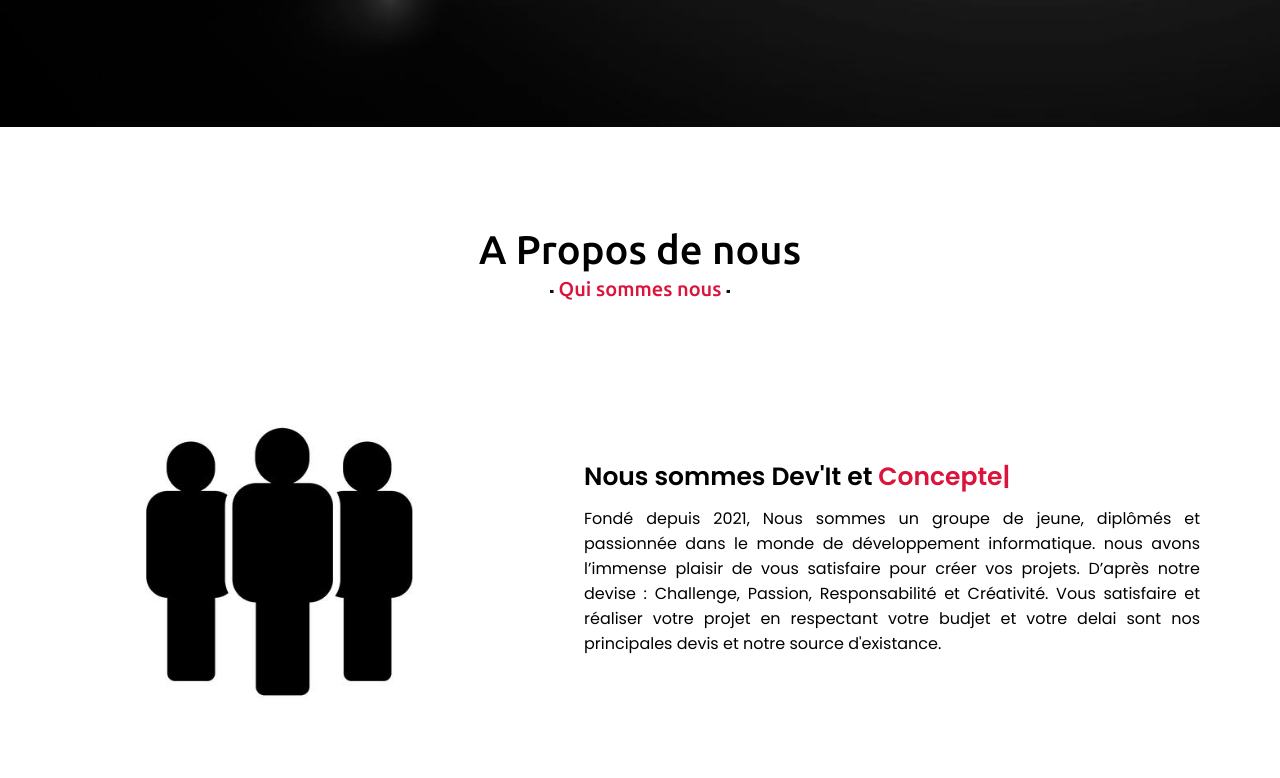
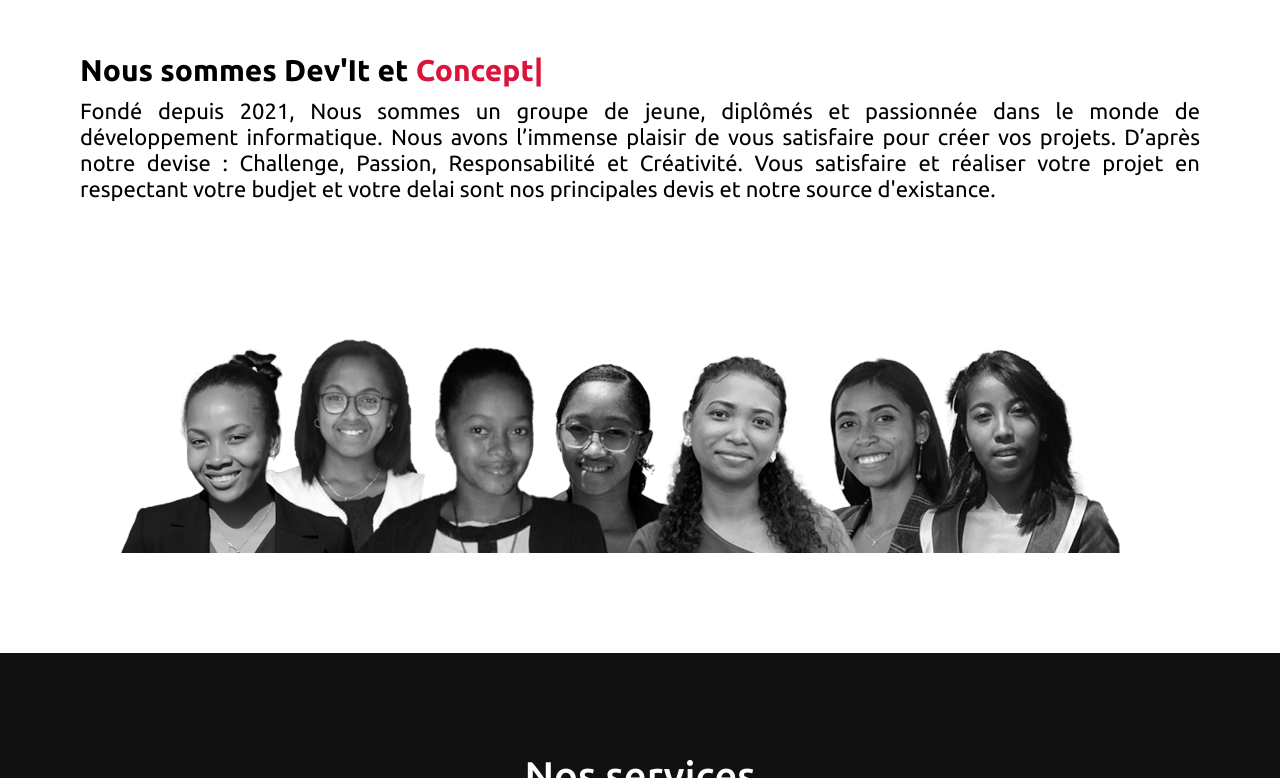
Before and after one commit to MariePhilippine05/PortFolio, a plain HTML site: page index.html in a window 1280 px wide. Shown: the part 673-1451 px from the top of the page. Drawn offline with nearby package versions, Linux system fonts and the light colour scheme.

Commit message:
mise à jour 2

```diff
--- a/index.html
+++ b/index.html
@@ -51,12 +51,14 @@
         <div class="max-width">
             <h2 class="title">A Propos de nous</h2>
             <div class="about-content">
-                 <div class="column left">
+                <div class="grp">
+                 <!-- <div class="column left">
                     <img src="images/groupe.jpg" alt="">
+                </div> -->
+                <div class="column grps">
+                    <div class="text">Nous sommes Dev'It et  <span class="typing-2"></span></div>
+                    <p>Fondé depuis 2021, Nous sommes un groupe de jeune, diplômés et passionnée dans le monde de développement informatique. Nous avons l’immense plaisir de vous satisfaire pour créer vos projets. D’après notre devise : Challenge, Passion, Responsabilité et Créativité. Vous satisfaire et réaliser votre projet en respectant votre budjet et votre delai sont nos principales devis et notre source d'existance.</p>
                 </div>
-                <div class="column right">
-                    <div class="text">Nous sommes Dev'It et  <span class="typing-2"></span></div>
-                    <p>Fondé depuis 2021, Nous sommes un groupe de jeune, diplômés et passionnée dans le monde de développement informatique. nous avons l’immense plaisir de vous satisfaire pour créer vos projets. D’après notre devise : Challenge, Passion, Responsabilité et Créativité. Vous satisfaire et réaliser votre projet en respectant votre budjet et votre delai sont nos principales devis et notre source d'existance.</p>
                 </div>
             </div>
         </div>
--- a/style.css
+++ b/style.css
@@ -166,11 +166,21 @@ section .title::after{
 .home{
     display: flex;
     background: url("images/grosplan.jpg") no-repeat center;
-    height: 100vh;
+    height: 50vh;
     color: #fff;
     min-height: 500px;
     background-size: cover;
     background-attachment: fixed;
+    font-family: 'Ubuntu', sans-serif;
+}
+.grp{
+    display: flex;
+    background: url("images/Dev IT.png") no-repeat center;
+    /* height: 100vh; */
+    /* color: #fff; */
+    min-height: 500px;
+    background-size: cover;
+    /* background-attachment: fixed; */
     font-family: 'Ubuntu', sans-serif;
 }
 .home .max-width{
@@ -234,11 +244,23 @@ section .title::after{
     font-weight: 600;
     margin-bottom: 10px;
 }
+.about .about-content .grps .text{
+    font-size: 30px;
+    font-weight: 600;
+    margin-bottom: 10px;
+}
+.about .about-content .grps .text span{
+    color: crimson;
+}
 .about .about-content .right .text span{
     color: crimson;
 }
 .about .about-content .right p{
     text-align: justify;
+}
+.about .about-content .grps p{
+    text-align: justify;
+    font-size: 22px;
 }
 .about .about-content .right a{
     display: inline-block;
```
Also changed, not shown: images/Dev IT.png (added). Lines whose indentation alone changed are shown as unchanged.
